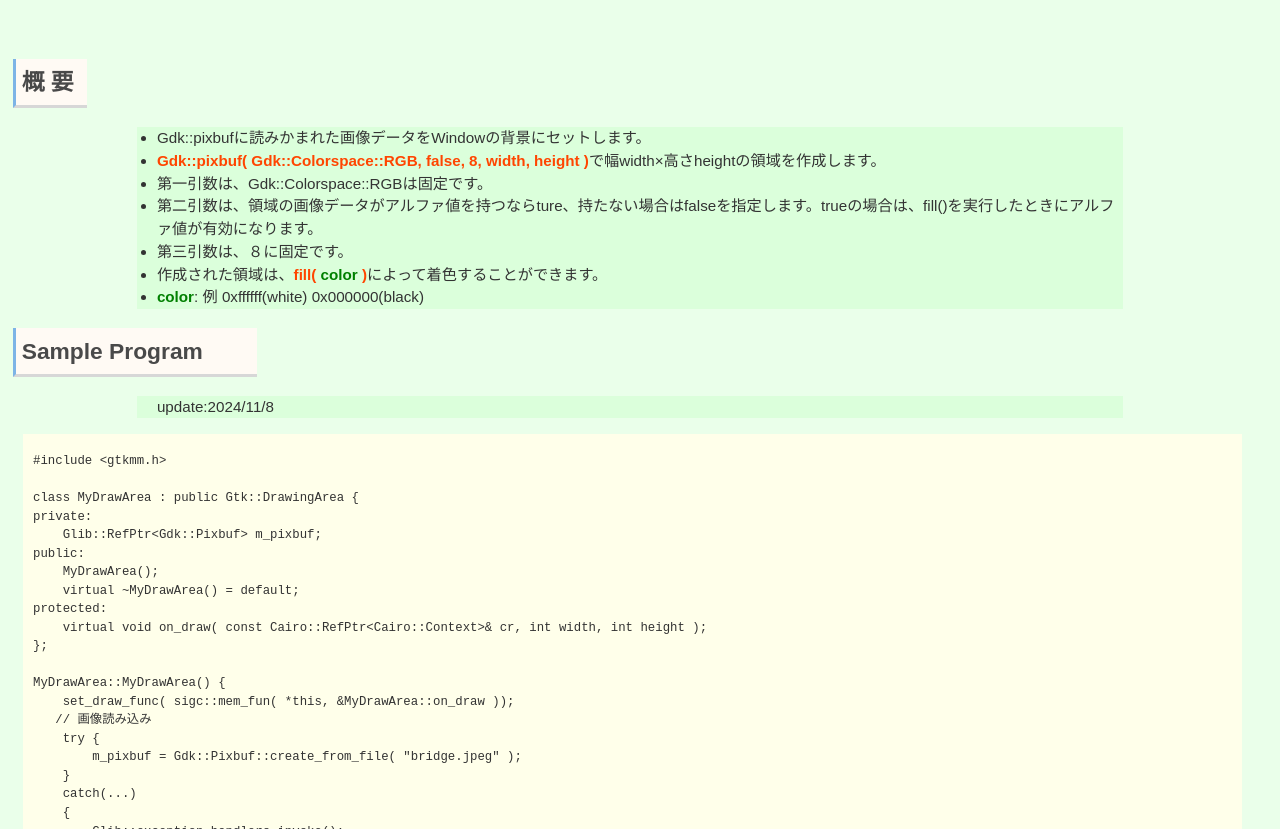
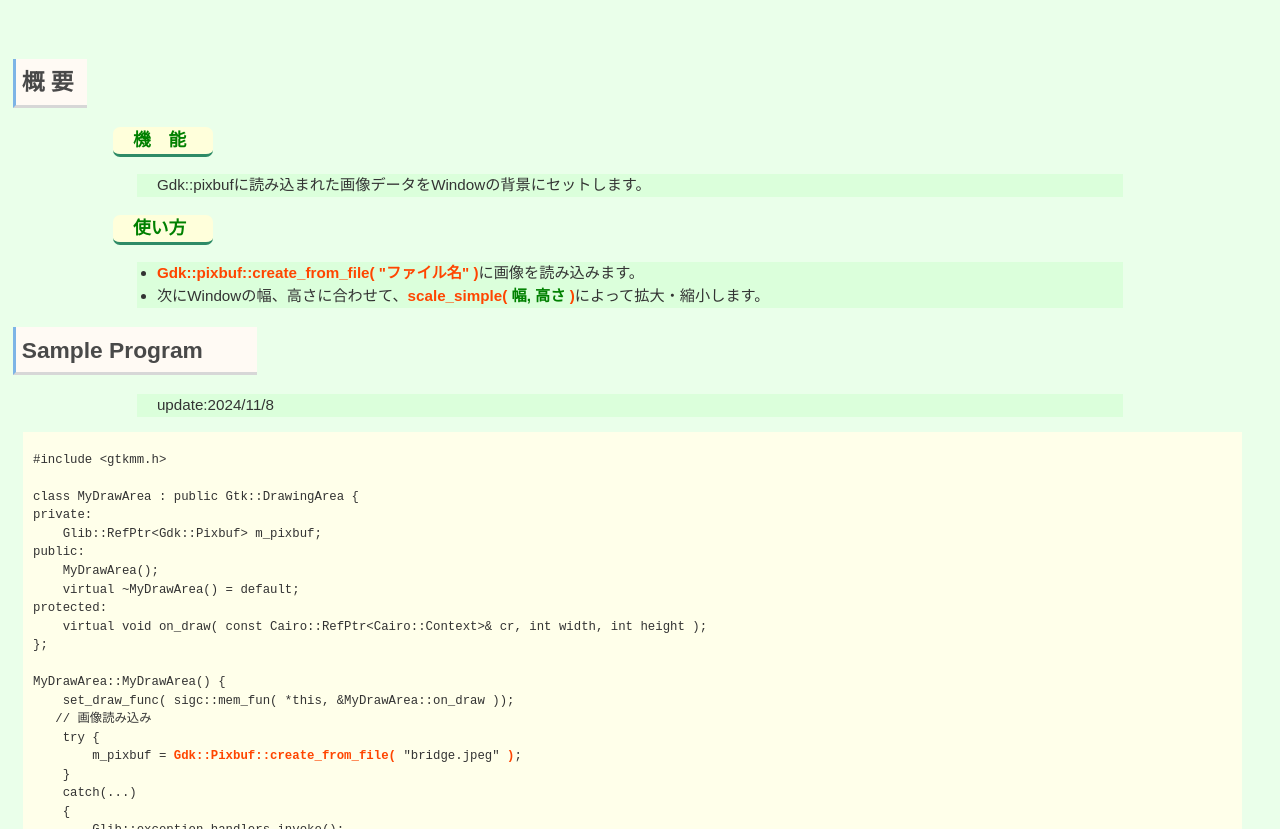
Before and after one commit to markshty/markshty.github.io, a plain HTML site: page basic/pixbuf-picture.html in a window 1280 px wide. Shown: the part 123-952 px from the top of the page. Drawn offline with Linux system fonts and the light colour scheme.

Commit message:
Add files via upload

```diff
--- a/basic/pixbuf-picture.html
+++ b/basic/pixbuf-picture.html
@@ -11,14 +11,12 @@
     <br>
     <!-- 説明 -->
     <h2 class="ex1"> 概  要</h2>
+    <h3>機　能</h3>
+    <p class="paragraph">Gdk::pixbufに読み込まれた画像データをWindowの背景にセットします。</p>
+    <h3>使い方</h3>
     <ul class="paragraph">
-      <li>Gdk::pixbufに読みかまれた画像データをWindowの背景にセットします。</li>
-      <li><span class="highlight">Gdk::pixbuf( Gdk::Colorspace::RGB, false, 8, width, height )</span>で幅width×高さheightの領域を作成します。</li>
-      <li>第一引数は、Gdk::Colorspace::RGBは固定です。</li>
-      <li>第二引数は、領域の画像データがアルファ値を持つならture、持たない場合はfalseを指定します。trueの場合は、fill()を実行したときにアルファ値が有効になります。</li>
-      <li>第三引数は、８に固定です。</li>
-      <li>作成された領域は、<span class="highlight">fill(</span> <span class="emphasis">color</span> <span class="highlight">)</span>によって着色することができます。</li>
-      <li><span class="emphasis">color</span>: 例 0xffffff(white) 0x000000(black)</li>
+      <li><span class="highlight">Gdk::pixbuf::create_from_file( "ファイル名" )</span>に画像を読み込みます。</li>
+      <li>次にWindowの幅、高さに合わせて、<span class="highlight">scale_simple(</span> <span class="emphasis">幅, 高さ</span> <span class="highlight">)</span>によって拡大・縮小します。</li>
     </ul>
     <!-- Sample Program -->
     <h2 class="ex2">Sample Program</h2>
@@ -41,7 +39,7 @@ MyDrawArea::MyDrawArea() {
     set_draw_func( sigc::mem_fun( *this, &MyDrawArea::on_draw ));
    // 画像読み込み
     try {
-        m_pixbuf = Gdk::Pixbuf::create_from_file( "bridge.jpeg" );
+        m_pixbuf = <span class="highlight">Gdk::Pixbuf::create_from_file(</span> "bridge.jpeg" <span class="highlight">)</span>;
     }
     catch(...)
     {
@@ -54,7 +52,7 @@ void MyDrawArea::on_draw( const Cairo::RefPtr&lt;Cairo::Context&gt;& cr, int wid
 
    // 描画
    // Gdk::Pixbuf::scale_simple()を使ってウィンドウに画像サイズを合わせる
-    Gdk::Cairo::set_source_pixbuf( cr, m_pixbuf->scale_simple( width, height, Gdk::InterpType::NEAREST ), 0, 0 );
+    Gdk::Cairo::set_source_pixbuf( cr, m_pixbuf-><span class="highlight">scale_simple(</span> width, height, Gdk::InterpType::NEAREST <span class="highlight">)</span>, 0, 0 );
     cr->paint();
 }
 
--- a/basic/stylesheet.css
+++ b/basic/stylesheet.css
@@ -25,10 +25,13 @@ h2 {
 }
 
 h3 {
-
-
-
-
+    margin-left:      100px;
+    padding-left:     20px;
+    width:            80px;
+    color:            #008000;
+    background:       #ffffdb;
+    border-radius:    7px 7px 7px 7px;
+    border-bottom:    solid 3px #2e8b67;
 }
 
 .paragraph {
```
Also changed, not shown: basic/pixbuf-composite.html (+3 -1 lines), basic/pixbuf-display-gui.html (+4 -4 lines), basic/pixbuf-dma.html (+4 -1 lines), basic/pixbuf-empty.html (+3 -1 lines), basic/pixbuf-read.html (+3 -0 lines), basic/pixbuf-rotate.html (+3 -0 lines), basic/pixbuf-scale.html (+3 -1 lines), basic/pixbuf-write.html (+3 -1 lines), basic/window-fixed.html (+3 -0 lines), basic/window-fullscreen.html (+4 -1 lines), basic/window-noframe.html (+3 -1 lines), basic/window-quit.html (+3 -0 lines), basic/window.html (+3 -0 lines).
